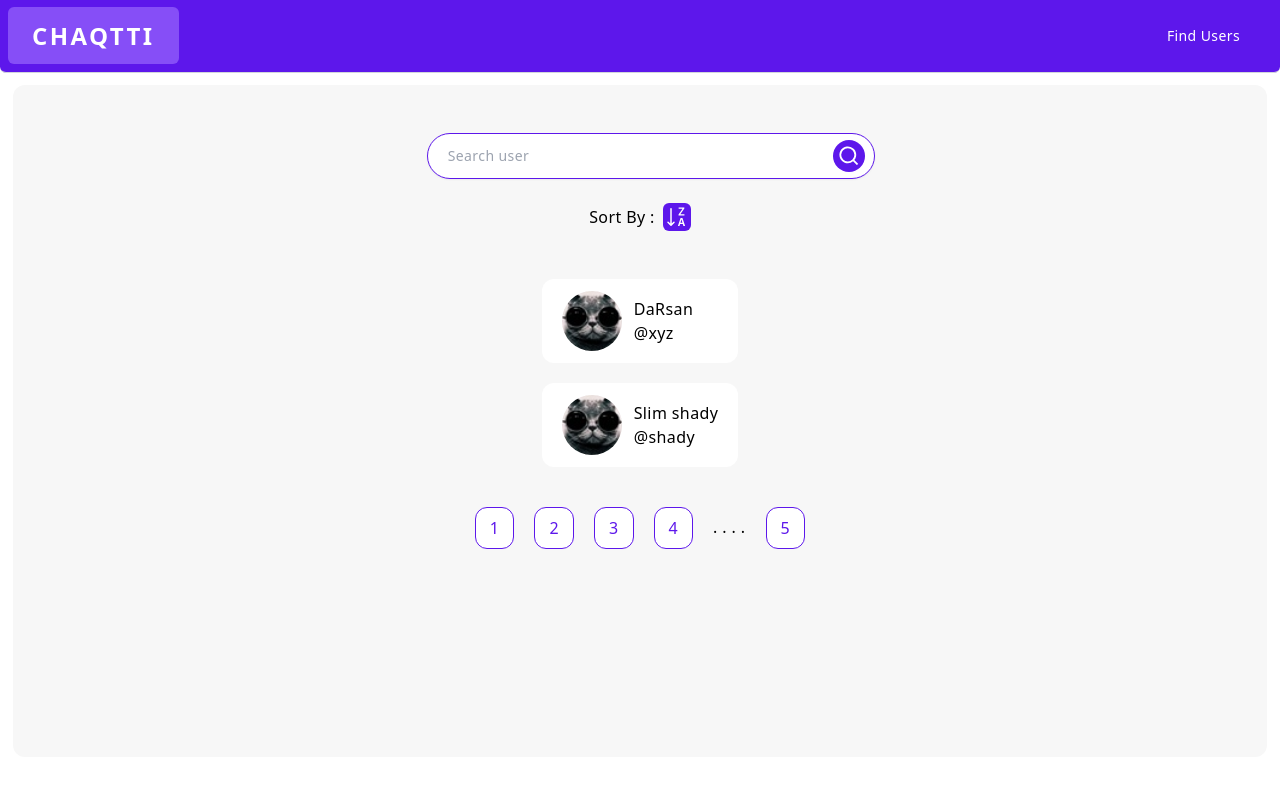
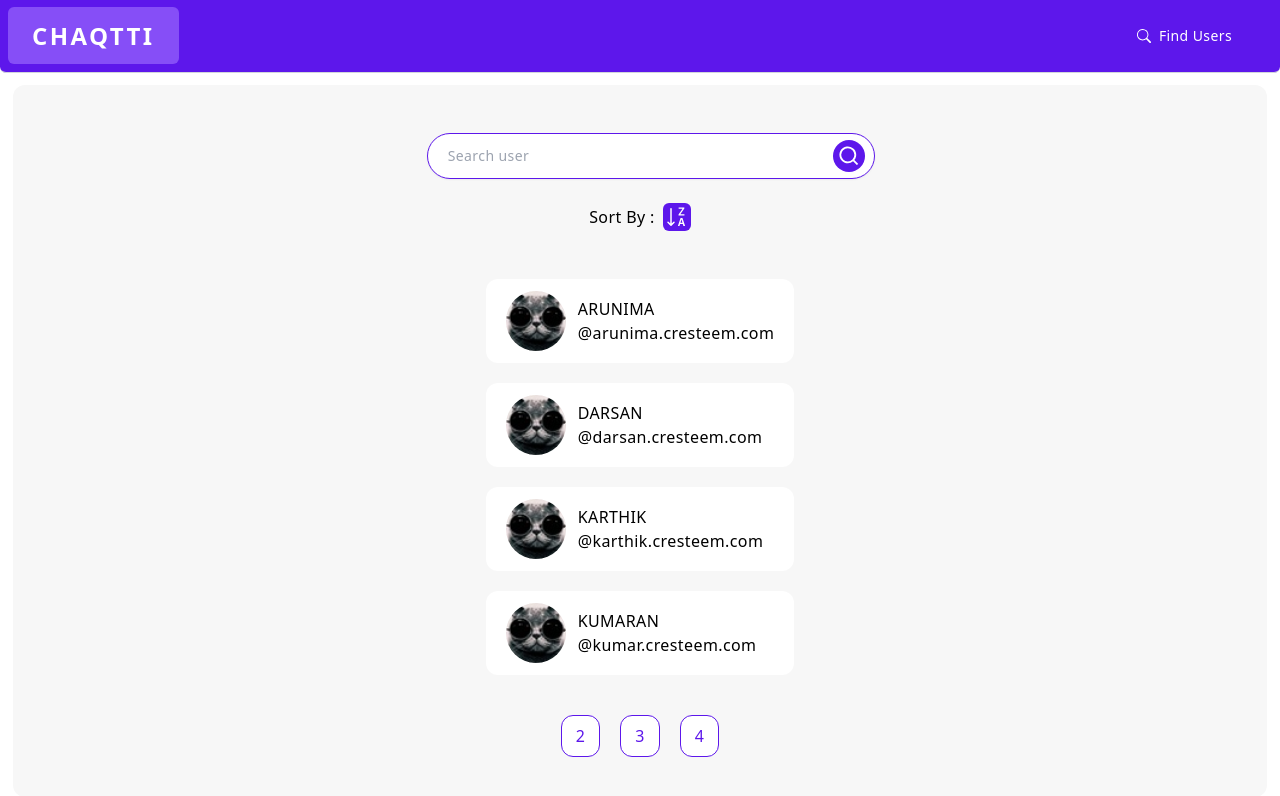
Before and after one commit to darsan-in/Chaqtti, a Next.js app: page /search in a window 1280 px wide. Shown: the top 796 px of the page. Built offline with nearby package versions, Linux system fonts and the light colour scheme.

Commit message:
#done - User Management Features

```diff
--- a/app/api/all-users/route.ts
+++ b/app/api/all-users/route.ts
@@ -2,7 +2,7 @@ import { NextResponse } from "next/server";
 import { readUsers } from "scripts/db-manager";
 import { UserMeta } from "scripts/utils";
 
-export async function POST(_req: Response) {
+export async function GET(_req: Response) {
 	try {
 		const users: UserMeta[] = readUsers();
 
@@ -10,7 +10,7 @@ export async function POST(_req: Response) {
 			{
 				message: `${users.length} users, totally`,
 				success: true,
-				usersList: JSON.stringify(users),
+				registeredUsers: users,
 			},
 			{ status: 200 },
 		);
--- a/app/api/user-search/route.ts
+++ b/app/api/user-search/route.ts
@@ -33,7 +33,7 @@ export async function POST(req: Response) {
 			{
 				message: `${matchedUsers.length} users found`,
 				success: true,
-				usersList: JSON.stringify(matchedUsers),
+				usersList: matchedUsers,
 			},
 			{ status: 200 },
 		);
--- a/app/search/page.tsx
+++ b/app/search/page.tsx
@@ -1,33 +1,81 @@
+"use client";
+
 import UserListing from "components/chat/user-listing";
 import SearchControl from "components/search/control";
 import Pagination from "components/search/pagination";
-import { nonSensitiveUserMeta } from "scripts/utils";
-
-const userLists: nonSensitiveUserMeta[] = [
-	{
-		name: "DaRsan",
-		email: "xyz@gmail.com",
-		profilePicture: "/user-profile-images/cat.jpg",
-		uid: "@xyz",
-	},
-	{
-		name: "Slim shady",
-		email: "shady@gmail.com",
-		profilePicture: "/user-profile-images/cat.jpg",
-		uid: "@shady",
-	},
-];
+import { useEffect, useState } from "react";
+import sortAlphabatically, { nonSensitiveUserMeta } from "scripts/utils";
 
 export default function Search() {
+	const usersPerPage = 4;
+
+	const [currentPage, setCurrentPage] = useState(1);
+	const [userList, setUserList] = useState<nonSensitiveUserMeta[]>([]);
+	const [isAscending, setAscending] = useState(true);
+	const [usersSliceRange, setUsersSliceRange] = useState<{
+		start: number;
+		end: number;
+	}>({ start: 0, end: usersPerPage });
+
+	/* run once hook to fetch all registered users*/
+	useEffect(() => {
+		fetch("/api/all-users")
+			.then(async (res) => {
+				const { registeredUsers } = await res.json();
+
+				const sortedList = sortAlphabatically(registeredUsers, true);
+				localStorage.setItem("userslist", JSON.stringify(sortedList));
+				setUserList(sortedList);
+			})
+			.catch(console.error);
+	}, []);
+	/*  */
+
+	/* It trigger when, ascending-descending toggle clicked */
+	useEffect(() => {
+		/* Reset to first page */
+		setCurrentPage(1);
+
+		const usersListLocal = JSON.parse(
+			localStorage.getItem("userslist") || "[]",
+		);
+
+		if (usersListLocal.length > 0) {
+			const sortedList = sortAlphabatically(usersListLocal, isAscending);
+
+			//Storing users list in current sort order for pagination
+			localStorage.setItem("userslist", JSON.stringify(sortedList));
+
+			setUserList(sortedList);
+		}
+	}, [isAscending]);
+
 	return (
 		<main className="flex justify-center items-center w-full">
-			<section className="flex flex-col space-y-10 bg-einner h-[84vh] w-[98%] mx-auto mt-3 rounded-xl">
-				<SearchControl />
+			<section className="flex flex-col space-y-10 bg-einner min-h-[84vh] w-[98%] mx-auto mt-3 rounded-xl pb-10">
+				<SearchControl
+					isAscending={isAscending}
+					setAscending={(isAscending: boolean) => {
+						setAscending(isAscending);
+					}}
+					setUserList={(userlist: nonSensitiveUserMeta[]) => {
+						setUserList(userlist);
+					}}
+				/>
 				<UserListing
-					usersMetaList={userLists}
+					usersMetaList={userList.slice(
+						usersSliceRange.start,
+						usersSliceRange.end,
+					)}
 					className=""
 				/>
-				<Pagination totalPages={5} />
+				<Pagination
+					usersPerPage={usersPerPage}
+					setCurrentPage={setCurrentPage}
+					currentPage={currentPage}
+					setUsersSliceRange={setUsersSliceRange}
+					totalPages={Math.ceil(userList.length / usersPerPage)}
+				/>
 			</section>
 		</main>
 	);
--- a/components/header.tsx
+++ b/components/header.tsx
@@ -1,5 +1,6 @@
 "use client";
 import { useEffect, useState } from "react";
+import { BsSearch } from "react-icons/bs";
 import UserProfile from "./user-profile";
 
 export default function Header() {
@@ -82,7 +83,12 @@ export default function Header() {
 								className={`md:text-white ${
 									state ? "text-black" : "text-white"
 								}`}>
-								<a href="/search">Find Users</a>
+								<a
+									href="/search"
+									className="flex justify-center items-center underline text-primary md:text-white md:no-underline md:mr-2">
+									<BsSearch className="mr-2" />
+									Find Users
+								</a>
 							</li>
 							<UserProfile mobMenuActive={state} />
 						</ul>
--- a/components/search/control.tsx
+++ b/components/search/control.tsx
@@ -2,13 +2,15 @@
 
 import { BsSortAlphaDown, BsSortAlphaDownAlt } from "react-icons/bs";
 import { searchUser } from "scripts/postman";
-import { nonSensitiveUserMeta } from "scripts/utils";
+import sortAlphabatically, { nonSensitiveUserMeta } from "scripts/utils";
 
 // Search Box component
 function SearchBox({
 	setUserList,
+	isAscending,
 }: {
 	setUserList: (userList: nonSensitiveUserMeta[]) => void;
+	isAscending: boolean;
 }) {
 	async function query() {
 		/* @ts-ignore */
@@ -17,8 +19,15 @@ function SearchBox({
 		const queryResponse = await searchUser({ userQuery: userQuery });
 
 		if (queryResponse.success) {
-			localStorage.setItem("userslist", queryResponse.usersList);
-			setUserList(JSON.parse(queryResponse.usersList));
+			const sortedList = sortAlphabatically(
+				queryResponse.usersList,
+				isAscending,
+			);
+
+			//Storing users list in current sort order for pagination
+			localStorage.setItem("userslist", JSON.stringify(sortedList));
+
+			setUserList(sortedList);
 		} else {
 			console.error(queryResponse.message);
 			localStorage.setItem("userslist", "[]");
@@ -68,6 +77,7 @@ export default function SearchControl({
 	return (
 		<div className="flex flex-col items-center w-[96%] lg:w-[50%] mx-auto mt-10 p-2 justify-between space-y-6">
 			<SearchBox
+				isAscending={isAscending}
 				setUserList={(userlist: nonSensitiveUserMeta[]) => {
 					setUserList(userlist);
 				}}
@@ -75,20 +85,20 @@ export default function SearchControl({
 			<div className="flex items-center justify-center space-x-2 relative">
 				<p className="font-medium">Sort By :</p>
 				{isAscending ? (
-					<BsSortAlphaDown
-						size={25}
+					<BsSortAlphaDownAlt
 						onClick={() => {
 							setAscending(false);
 						}}
+						size={25}
 						className="w-6 h-6 bg-primary text-white p-[2px] rounded-md"
 						style={{ cursor: "pointer" }}
 					/>
 				) : (
-					<BsSortAlphaDownAlt
+					<BsSortAlphaDown
+						size={25}
 						onClick={() => {
 							setAscending(true);
 						}}
-						size={25}
 						className="w-6 h-6 bg-primary text-white p-[2px] rounded-md"
 						style={{ cursor: "pointer" }}
 					/>
--- a/components/search/pagination.tsx
+++ b/components/search/pagination.tsx
@@ -1,14 +1,19 @@
+import { useEffect } from "react";
+
 function PageButton({
 	className,
 	pageNo,
+	setCurrentPage,
 }: {
 	pageNo: number;
 	className?: string;
+	setCurrentPage: (currentPage: number) => void;
 }) {
 	return (
 		<button
+			onClick={() => setCurrentPage(pageNo)}
 			className={
-				"px-2.5 py-1 md:px-3.5 md:py-2 bg-white rounded-xl border border-primary text-primary " +
+				`px-2.5 py-1 md:px-3.5 md:py-2 bg-white rounded-xl border border-primary text-primary ` +
 				className
 			}>
 			{pageNo}
@@ -17,22 +22,59 @@ function PageButton({
 }
 
 export default function Pagination({
+	usersPerPage,
+	currentPage,
+	setCurrentPage,
 	totalPages,
+	setUsersSliceRange,
 }: {
+	usersPerPage: number;
+	currentPage: number;
+	setCurrentPage: (currentPage: number) => void;
 	totalPages: number;
+	setUsersSliceRange: (range: { start: number; end: number }) => void;
 }) {
+	const pageButtonPerView = 3;
+
+	// Update user slice range whenever currentPage changes
+	useEffect(() => {
+		const start = (currentPage - 1) * usersPerPage;
+		const end = start + usersPerPage;
+		setUsersSliceRange({ start, end });
+	}, [currentPage, setUsersSliceRange, usersPerPage]);
+
+	// Handle page wrapping for circular pagination
+	const handleSetCurrentPage = (pageNo: number) => {
+		if (pageNo > totalPages) {
+			setCurrentPage(1);
+		} else if (pageNo < 1) {
+			setCurrentPage(totalPages);
+		} else {
+			setCurrentPage(pageNo);
+		}
+	};
+
+	// Calculate the display page numbers starting from `currentPage + 1`
+	const displayPageNumbers = Array.from(
+		{ length: Math.min(pageButtonPerView, totalPages) },
+		(_, idx) => ((currentPage + idx) % totalPages) + 1,
+	);
+
 	return (
-		<div className="flex space-x-3 md:space-x-5 justify-center">
-			{new Array(totalPages - 1).fill("").map((_, idx) => {
-				return (
-					<PageButton
-						pageNo={idx + 1}
-						key={idx}
-					/>
-				);
-			})}
-			<p className="relative top-2">. . . .</p>
-			<PageButton pageNo={totalPages} />
-		</div>
+		<>
+			{totalPages > 0 ? (
+				<div className="flex space-x-3 md:space-x-5 justify-center">
+					{displayPageNumbers.map((pageNo, idx) =>
+						currentPage !== pageNo ? (
+							<PageButton
+								key={idx}
+								pageNo={pageNo}
+								setCurrentPage={handleSetCurrentPage}
+							/>
+						) : null,
+					)}
+				</div>
+			) : null}
+		</>
 	);
 }
--- a/db/users.json
+++ b/db/users.json
@@ -77,13 +77,6 @@
     "uid": "@shrikanth.cresteem.com"
   },
   {
-    "name": "LEELA",
-    "email": "leela@cresteem.com",
-    "password": "$2b$10$ZH8dSYZK8sNTBxplAhD.tue3q3zdf9Vo5pRj3aHUpZdGs21fYUg0a",
-    "profilePicture": "/user-profile-images/cat.jpg",
-    "uid": "@leela.cresteem.com"
-  },
-  {
     "name": "RAMESHWARAN",
     "email": "rameshwaran@cresteem.com",
     "password": "$2b$10$ZH8dSYZK8sNTBxplAhD.tue3q3zdf9Vo5pRj3aHUpZdGs21fYUg0a",
@@ -119,13 +112,6 @@
     "uid": "@sashwati.cresteem.com"
   },
   {
-    "name": "SARAVAN",
-    "email": "saravan@cresteem.com",
-    "password": "$2b$10$ZH8dSYZK8sNTBxplAhD.tue3q3zdf9Vo5pRj3aHUpZdGs21fYUg0a",
-    "profilePicture": "/user-profile-images/cat.jpg",
-    "uid": "@saravan.cresteem.com"
-  },
-  {
     "name": "VISHWANATHA",
     "email": "vishwanatha@cresteem.com",
     "password": "$2b$10$ZH8dSYZK8sNTBxplAhD.tue3q3zdf9Vo5pRj3aHUpZdGs21fYUg0a",
--- a/scripts/utils.ts
+++ b/scripts/utils.ts
@@ -39,3 +39,13 @@ export function getCookie(name: string) {
 export function deleteCookie(name: string) {
 	document.cookie = `${encodeURIComponent(name)}=; Max-Age=0; Path=/;`;
 }
+
+export default function sortAlphabatically(
+	sourceList: nonSensitiveUserMeta[],
+	sort: boolean,
+) {
+	const result = sourceList.sort((a, b) =>
+		sort ? a.uid.localeCompare(b.uid) : b.uid.localeCompare(a.uid),
+	);
+	return result;
+}
```
